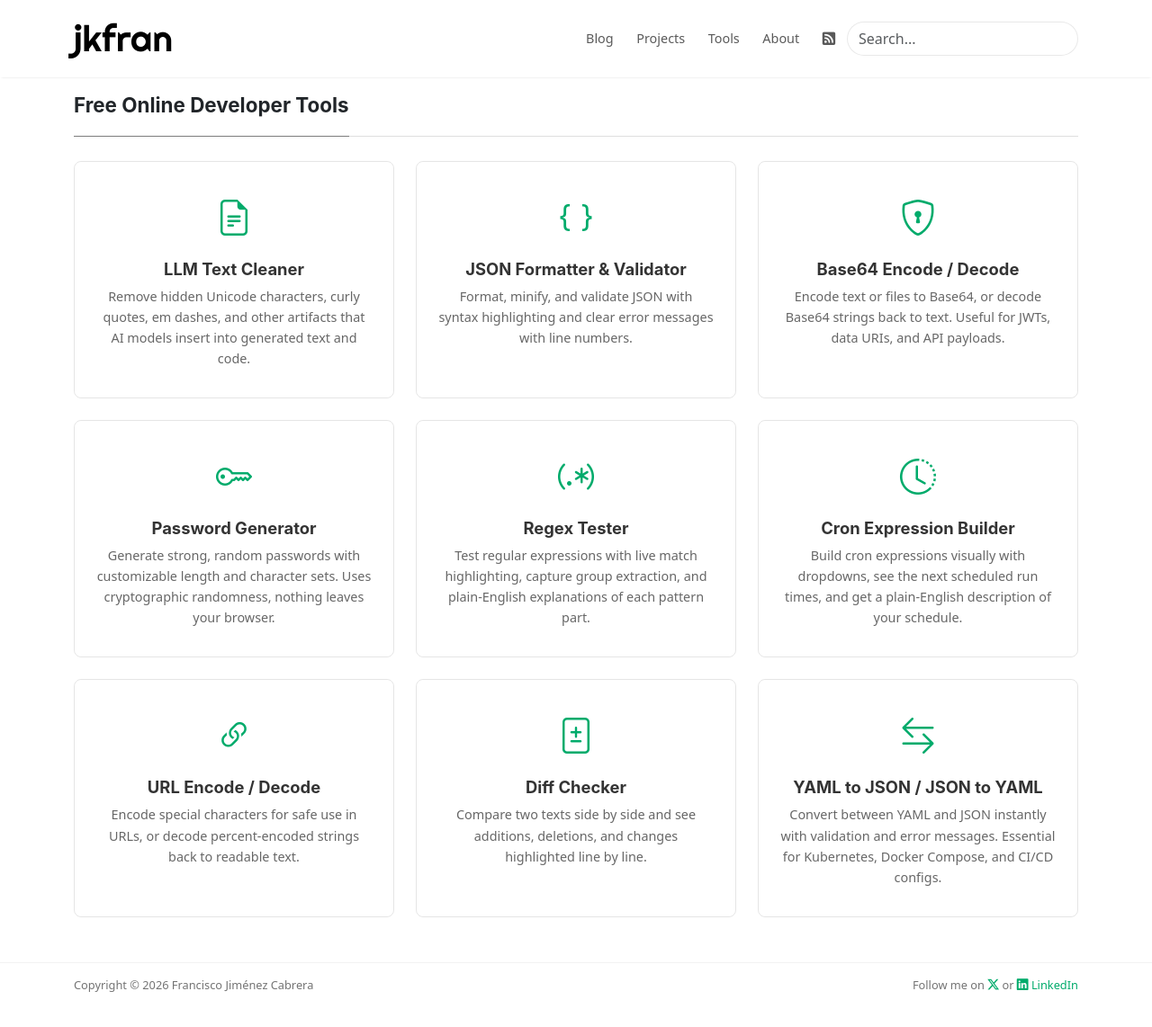
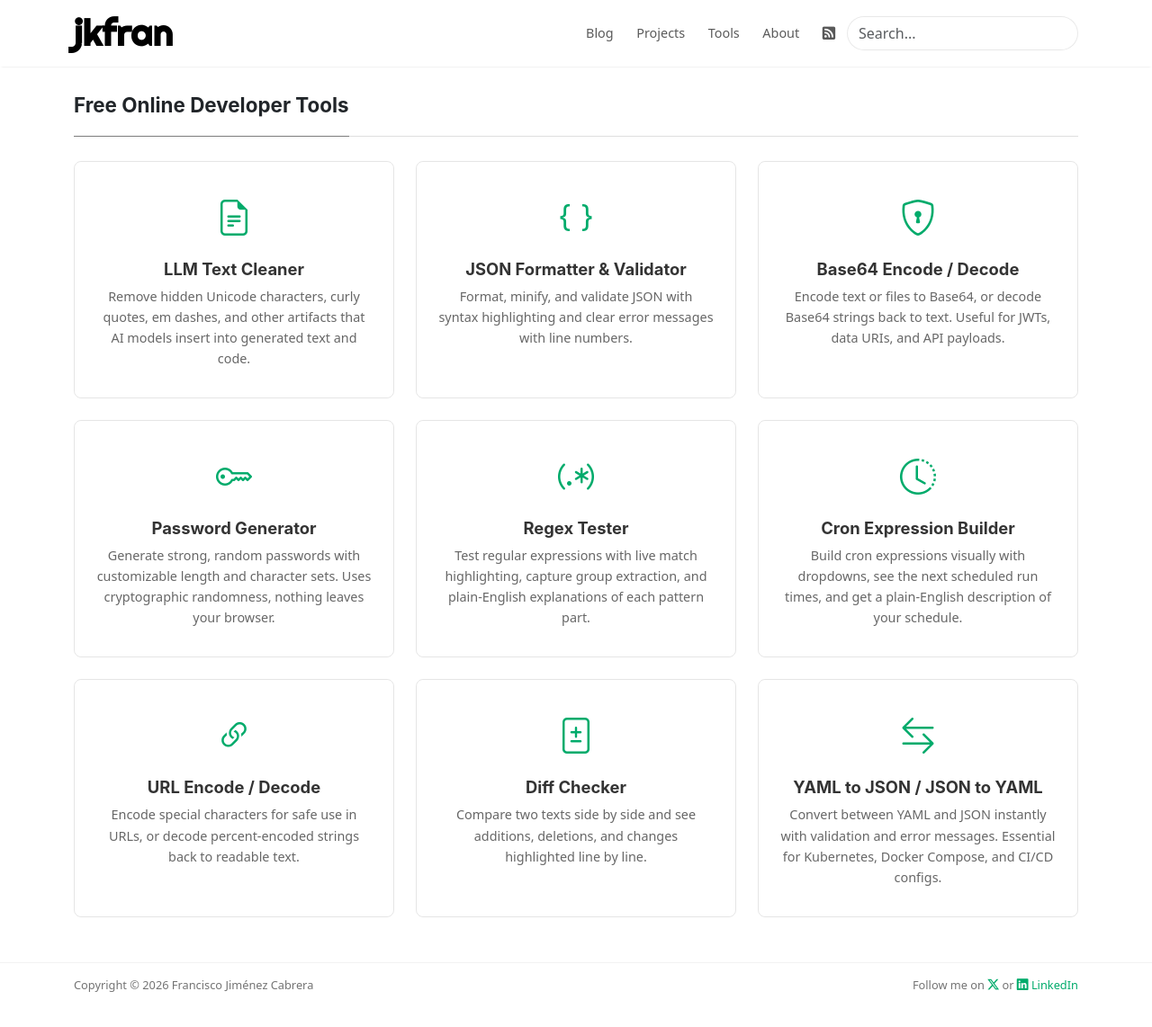
Before and after one commit to jkfran/jkfran.com, a Jekyll site: the page built from _pages/tools.md, in a window 1280 px wide and 1179 px high. Shown: the top 1142 px of the window at 90% size. Built offline with Jekyll 4.4.1, drawn with Linux system fonts in a browser that asks for light colours.

Commit message:
Fix sitetitle styling lost when h1 was changed to span

```diff
--- a/_sass/layout/_layout.scss
+++ b/_sass/layout/_layout.scss
@@ -92,6 +92,9 @@
 .navbar-brand .sitetitle {
   font-family: Righteous, cursive;
   font-size: 2.5rem;
+  font-weight: 700;
+  line-height: 1.2;
+  margin: 0;
 }
 
 // Footer
```
